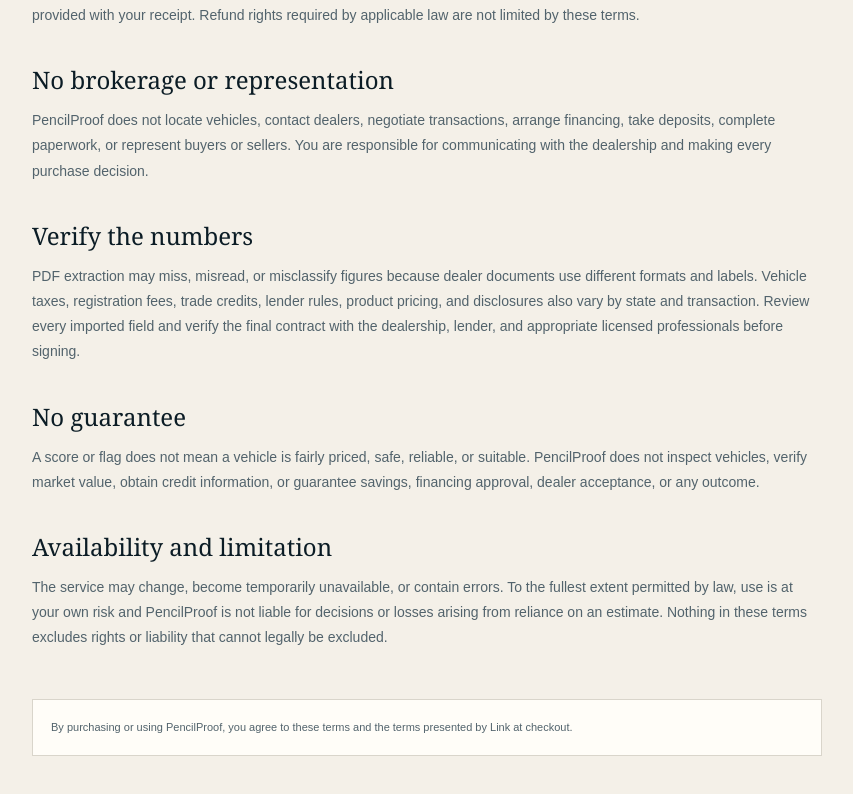
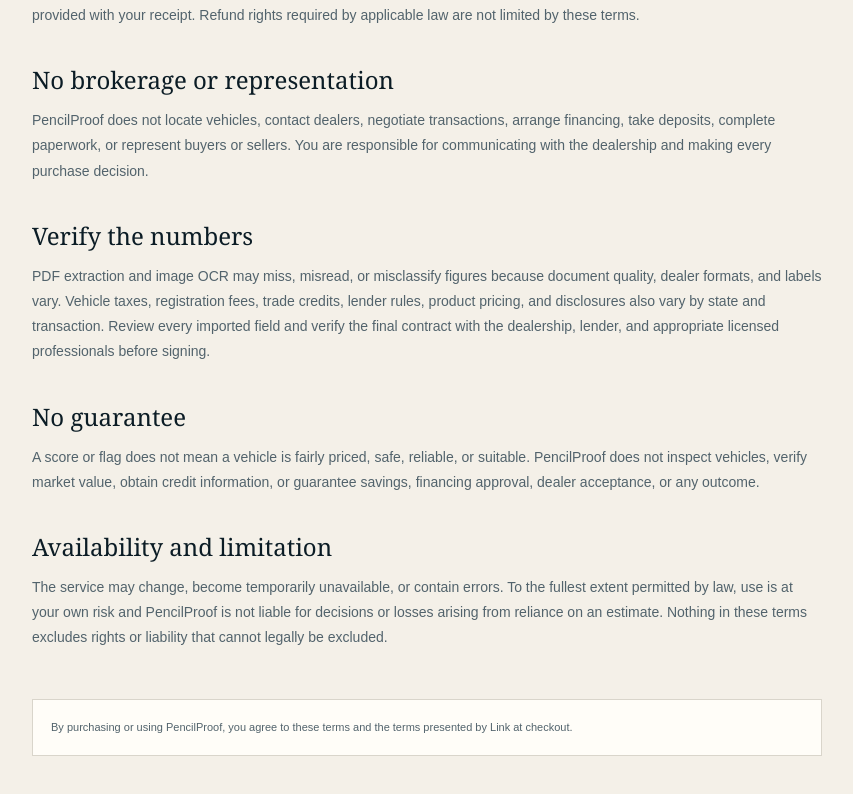
Before and after one commit to jpk0705/pencilproof, a Next.js app: page /terms in a window 1280 px wide. Shown: the part 895-1689 px from the top of the page, without its empty margins (213-1066 px from the left). Built offline with nearby package versions, Linux system fonts and the light colour scheme.

Commit message:
Clarify image OCR limitations

```diff
--- a/app/terms/page.tsx
+++ b/app/terms/page.tsx
@@ -11,7 +11,7 @@ export default function TermsPage() {
         <h2>Purchase and delivery</h2><p>A $39 purchase provides access to the automated browser-based deal analyzer for a financed vehicle purchase. It is a one-time purchase, not a subscription. Access is delivered through the confirmation shown after successful checkout. You are responsible for saving or printing any review you want to keep.</p>
         <h2>Payments, taxes, and support</h2><p>Checkout is processed through Stripe Managed Payments, with Link acting as merchant of record. Applicable tax may be added at checkout. For payment, receipt, or refund questions, use the Link support options and customer-support details provided with your receipt. Refund rights required by applicable law are not limited by these terms.</p>
         <h2>No brokerage or representation</h2><p>PencilProof does not locate vehicles, contact dealers, negotiate transactions, arrange financing, take deposits, complete paperwork, or represent buyers or sellers. You are responsible for communicating with the dealership and making every purchase decision.</p>
-        <h2>Verify the numbers</h2><p>PDF extraction may miss, misread, or misclassify figures because dealer documents use different formats and labels. Vehicle taxes, registration fees, trade credits, lender rules, product pricing, and disclosures also vary by state and transaction. Review every imported field and verify the final contract with the dealership, lender, and appropriate licensed professionals before signing.</p>
+        <h2>Verify the numbers</h2><p>PDF extraction and image OCR may miss, misread, or misclassify figures because document quality, dealer formats, and labels vary. Vehicle taxes, registration fees, trade credits, lender rules, product pricing, and disclosures also vary by state and transaction. Review every imported field and verify the final contract with the dealership, lender, and appropriate licensed professionals before signing.</p>
         <h2>No guarantee</h2><p>A score or flag does not mean a vehicle is fairly priced, safe, reliable, or suitable. PencilProof does not inspect vehicles, verify market value, obtain credit information, or guarantee savings, financing approval, dealer acceptance, or any outcome.</p>
         <h2>Availability and limitation</h2><p>The service may change, become temporarily unavailable, or contain errors. To the fullest extent permitted by law, use is at your own risk and PencilProof is not liable for decisions or losses arising from reliance on an estimate. Nothing in these terms excludes rights or liability that cannot legally be excluded.</p>
         <p className="legal-note">By purchasing or using PencilProof, you agree to these terms and the terms presented by Link at checkout.</p>
```
